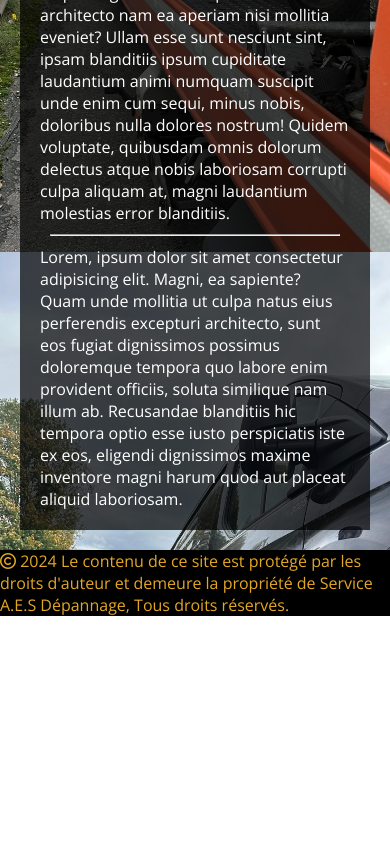
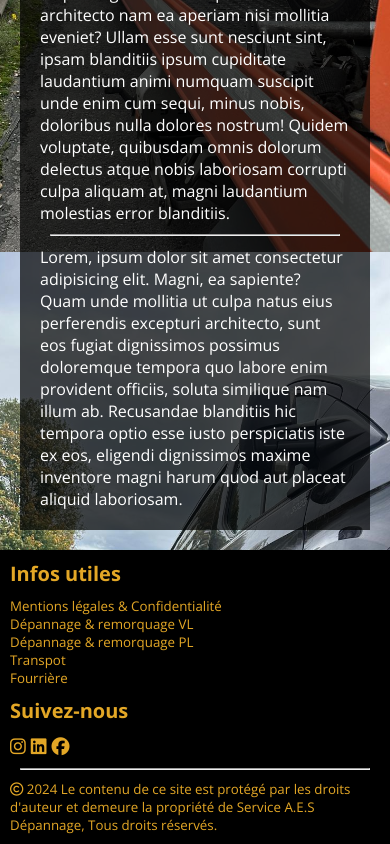
Before and after one commit to Ndo18/aes_depannage, a React (Vite) app: page /Apropos in a window 390 px wide. Shown: the part 592-1436 px from the top of the page. Before the commit the page ends 1208 px from the top, so only its background shows below. Built offline with nearby package versions, Linux system fonts and the light colour scheme.

Commit message:
✅ Mobile version done

```diff
--- a/src/components/Footer.jsx
+++ b/src/components/Footer.jsx
@@ -14,11 +14,24 @@ function Footer(){
 
     return(
         <footer className="footer">
-            <div className="lienReseaux">
-                {/* <a href="https://github.com/Ndo18"><i className="fa-brands fa-github"></i></a>
-                <a href="https://www.linkedin.com/in/samuel-doumbe-lobe-a3a340151/"><i className="fa-brands fa-linkedin"></i></a> */}
+            <div className="infosutiles">
+                <h2 className="infosutilestitle">Infos utiles</h2>
+                <ul>
+                    <li>Mentions légales & Confidentialité</li>
+                    <li>Dépannage & remorquage VL</li>
+                    <li>Dépannage & remorquage PL</li>
+                    <li>Transpot</li>
+                    <li>Fourrière</li>
+                </ul>
+                <h2 className="suiveznoustitle">Suivez-nous</h2>
+                <div className="liensreseaux">
+                    <a href=""><i className="fa-brands fa-instagram"></i></a>
+                    <a href=""><i className="fa-brands fa-linkedin"></i></a>
+                    <a href=""><i className="fa-brands fa-facebook"></i></a>
+                </div>
+                <hr />
             </div>
-            <div className="copyright"><i className="fa-regular fa-copyright"></i> {currentYear} Le contenu de ce site est protégé par les droits d'auteur et demeure la propriété de Service A.E.S Dépannage, Tous droits réservés.</div>
+            <div className="copyright"><p><i className="fa-regular fa-copyright"></i> {currentYear} Le contenu de ce site est protégé par les droits d'auteur et demeure la propriété de Service A.E.S Dépannage, Tous droits réservés.</p></div>
         </footer>
     )
 }
--- a/src/components/styles/Footer.css
+++ b/src/components/styles/Footer.css
@@ -1,4 +1,25 @@
 footer {
+  display: flex;
+  flex-direction: column;
   background-color: black;
   color: rgb(227, 167, 38);
+  font-size: smaller;
+  width: 100%;
+}
+footer .infosutiles {
+  margin: 10px 10px 0 10px;
+}
+footer .infosutiles h2 {
+  margin-bottom: 10px;
+}
+footer .infosutiles a {
+  color: rgb(227, 167, 38);
+  font-size: large;
+  margin-right: 5px;
+}
+footer .copyright p {
+  margin: 0 10px 10px 10px;
+}
+footer .suiveznoustitle {
+  margin-top: 10px;
 }/*# sourceMappingURL=Footer.css.map */
--- a/src/components/styles/Footer.scss
+++ b/src/components/styles/Footer.scss
@@ -1,4 +1,31 @@
 footer{
+    display: flex;
+    flex-direction: column;
     background-color: black;
     color: rgb(227, 167, 38);
+    font-size: smaller;
+    width: 100%;
+
+    .infosutiles{
+        margin: 10px 10px 0 10px;
+        h2{
+            margin-bottom: 10px;
+        }
+
+        a{
+            color: rgb(227, 167, 38);
+            font-size: large;
+            margin-right: 5px;
+        }
+    }
+
+    .copyright{
+        p{
+            margin: 0 10px 10px 10px;
+        }
+    }
+
+    .suiveznoustitle{
+        margin-top: 10px;
+    }
 }
```
Also changed, not shown: 1 other file (tests, documents, lock files or other folders).
